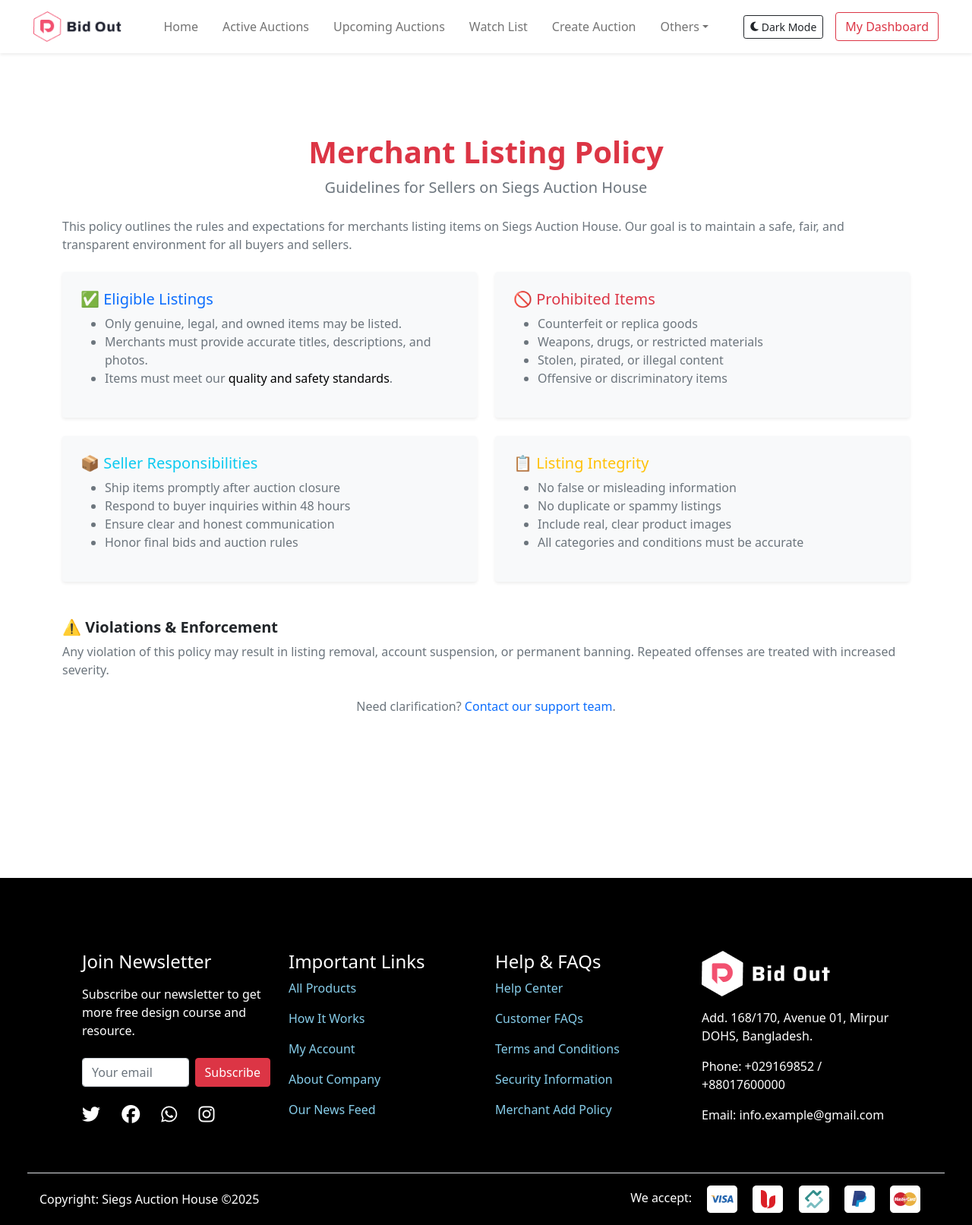
After one commit to TheRaOfEL/auctions, a Django app: page /merchant_policy in a window 1280 px wide. The commit adds this page. Shown: the whole page at 76% size. Run offline with Django 5.2, Linux system fonts and the light colour scheme; some libraries are stand-ins or nearby versions.

Commit message:
fixed the social icons, and added the remaining links to the footer menu

```diff
--- a/auction/urls.py
+++ b/auction/urls.py
@@ -1,6 +1,7 @@
 from django.urls import path
 
 from . import views
+from .views import security_information
 
 urlpatterns = [
     path('', views.index, name='homepage'),
@@ -19,4 +20,8 @@ urlpatterns = [
     path('about_company/', views.about_company, name='about_company'),
     path('our_news_feed/', views.our_news_feed, name='our_news_feed'),
     path('help_center/', views.help_center, name='help_center'),
+    path('subscribe/', views.handle_newsletter, name='handle_newsletter'),
+    path('customer_faqs/', views.customer_faqs, name='customer_faqs'),
+    path('security_information', views.security_information, name='security_information'),
+    path('merchant_policy', views.merchant_policy, name='merchant_policy'),
 ]
--- a/auction/views.py
+++ b/auction/views.py
@@ -6,9 +6,10 @@ from django.shortcuts import render, redirect, get_object_or_404
 from django.utils import timezone
 from django.http import JsonResponse
 from user.models import Profile
-from .forms import BidForm, AuctionForm
-from .models import AuctionListing, Bid
-from django.http import HttpResponseForbidden
+from .forms import BidForm, AuctionForm, NewsletterForm
+from .models import AuctionListing, Bid, NewsletterSubscriber
+from django.core.mail import send_mail
+
 
 
 # Create your views here.
@@ -307,6 +308,29 @@ def my_watchlist(request):
     return render(request, 'auction/watchlist.html', {'watchlist': watchlist_items})
 
 
+def handle_newsletter(request):
+    if request.method == 'POST':
+        form = NewsletterForm(request.POST)
+        if form.is_valid():
+            email = form.cleaned_data['email']
+            if not NewsletterSubscriber.objects.filter(email=email).exists():
+                form.save()
+                messages.success(request, "Subscribed to newsletter successfully!")
+
+                # Auto-send welcome email
+                send_mail(
+                    subject='Welcome to Siegs Auction Newsletter!',
+                    message='Thank you for subscribing to our newsletter. Stay tuned for exclusive auction updates and deals!',
+                    from_email=None,  # Uses DEFAULT_FROM_EMAIL
+                    recipient_list=[email],
+                    fail_silently=False,
+                )
+            else:
+                messages.info(request, "You're already subscribed.")
+        else:
+            messages.error(request, "Invalid email address.")
+    return redirect(request.META.get('HTTP_REFERER', '/'))
+
 def terms_and_conditions(request):
     return render(request, 'terms_and_condition.html')
 
@@ -322,5 +346,41 @@ def about_company(request):
 def our_news_feed(request):
     return render(request, 'our_news_feed.html')
 
+def customer_faqs(request):
+    customer_faqs = [
+        ("How do I create an account?", "Click on 'Sign Up' at the top-right corner and fill in your details."),
+        ("Is it free to list an item?",
+         "Yes, listing items is free. We charge only a small fee upon successful auction."),
+        ("How do I place a bid?", "Once an auction is live, you can place bids from the item’s detail page."),
+        ("What happens if I win?", "You’ll receive an email with payment and delivery instructions."),
+        ("Can I cancel my bid?", "No, all bids are final. Please bid responsibly."),
+        ("How can I edit or delete my auction?",
+         "You can edit or delete your auction before any bids are placed from your dashboard."),
+        ("What types of items can I list?", "You can list anything legal that complies with our listing guidelines."),
+        ("How do I upload photos of my item?", "During listing, use the image upload section to add clear photos."),
+        ("When will my auction start?", "You can set the start time when creating your auction."),
+        ("How long can my auction run?", "You can choose a duration between 1 hour and 30 days."),
+        ("How do I receive payment after an auction?",
+         "Buyers are instructed to pay you directly through your preferred payment method."),
+        ("Can I relist unsold items?", "Yes, items that don’t sell can be relisted for free."),
+        ("How do I report a fraudulent buyer?",
+         "Go to the buyer’s profile and click 'Report User' or contact support."),
+        ("Is my personal information safe?", "Yes, we use secure encryption to protect your data."),
+        ("Can I view upcoming auctions?", "Yes, the ‘Upcoming Auctions’ page lists all scheduled items."),
+        ("Do you have a mobile app?", "We’re working on one! For now, the website is mobile-optimized."),
+        ("How do I change my password?", "Go to Account Settings > Security to update your password."),
+        ("What happens if I miss a bidding deadline?",
+         "Unfortunately, late bids are not accepted. Set reminders to avoid missing deadlines."),
+        ("How do I unsubscribe from newsletters?", "Click the unsubscribe link in any newsletter email."),
+        ("Can I contact the seller before bidding?", "Yes, use the ‘Contact Seller’ button on the listing page."),
+    ]
+    return render(request, 'customer_faqs.html', {'customer_faqs': customer_faqs})
+
 def help_center(request):
     return render(request, 'help_center.html')
+
+def security_information(request):
+    return render(request, 'security_information.html')
+
+def merchant_policy(request):
+    return render(request, 'merchant_policy.html')
--- a/commerce/settings.py
+++ b/commerce/settings.py
@@ -36,7 +36,7 @@ BASE_DIR = Path(__file__).resolve().parent.parent
 SECRET_KEY = 'django-insecure-530$by62yh(^(d08w!94kmog^7natqvhz52!tjcsja(l+d6k(2'
 
 # SECURITY WARNING: don't run with debug turned on in production!
-DEBUG = False
+DEBUG = True
 
 ALLOWED_HOSTS = ['siegs-domain.onrender.com', '127.0.0.1', 'sieg-auction.up.railway.app']
 
--- a/static/css/style.css
+++ b/static/css/style.css
@@ -173,3 +173,11 @@ body.dark-mode .form-select option {
 .important-links a:hover {
     color: #f8d7da; /* or any hover color you like */
 }
+
+.footer-socials i {
+    color: white;
+    transition: color 0.3s;
+}
+.footer-socials i:hover {
+    color: #ffcc00; /* or any hover color you like */
+}
--- a/templates/main.html
+++ b/templates/main.html
@@ -129,14 +129,17 @@
                 <div class="access">
                     <h4 class="mb-3">Join Newsletter</h4>
                     <p class="mb-4">Subscribe our newsletter to get more free design course and resource.</p>
-                    <input type="text" name="subscribe" class="form-control" placeholder="your email">
-                    <button class="btn btn-danger btn-md mt-3" type="submit">Submit</button>
+                    <form method="POST" action="{% url 'handle_newsletter' %}" class="d-flex gap-2 mt-3">
+                        {% csrf_token %}
+                        <input type="email" name="email" class="form-control" placeholder="Your email" required>
+                        <button type="submit" class="btn btn-danger">Subscribe</button>
+                    </form>
 
-                    <div class="socials mt-4">
-                        <a class="me-4" href=""><i class="fa fs-4 fa-solid fa-twitter"></i></a>
-                        <a class="me-4" href=""><i class="fa fs-4 fa-solid fa-facebook"></i></a>
-                        <a class="me-4" href=""><i class="fa fs-4 fa-solid fa-whatsapp"></i></a>
-                        <a class="me-4" href=""><i class="fa fs-4 fa-solid fa-instagram"></i></a>
+                    <div class="socials mt-4 footer-socials">
+                        <a class="me-4" href="#"><i class="fab fa-twitter fs-4"></i></a>
+                        <a class="me-4" href="#"><i class="fab fa-facebook fs-4"></i></a>
+                        <a class="me-4" href="#"><i class="fab fa-whatsapp fs-4"></i></a>
+                        <a class="me-4" href="#"><i class="fab fa-instagram fs-4"></i></a>
                     </div>
                 </div>
             </div>
@@ -161,10 +164,10 @@
 
                     <div class="help-links d-grid gap-3">
                         <a href="{% url 'help_center' %}">Help Center</a>
-                        <a href="">Customer FAQs</a>
+                        <a href="{% url 'customer_faqs' %}">Customer FAQs</a>
                         <a href="{% url 'terms_and_conditions'%}">Terms and Conditions</a>
-                        <a href="">Security Information</a>
-                        <a href="">Merchant Add Policy</a>
+                        <a href="{% url 'security_information' %}">Security Information</a>
+                        <a href="{% url 'merchant_policy' %}">Merchant Add Policy</a>
                     </div>
                 </div>
             </div>
--- /dev/null
+++ b/templates/merchant_policy.html
@@ -0,0 +1,87 @@
+{% extends 'main.html' %}
+{% load static %}
+
+{% block content %}
+<section class="py-5 mt-5 bg-white text-dark">
+    <div class="container">
+        <!-- Header -->
+        <div class="text-center mb-4">
+            <h1 class="fw-bold text-danger">Merchant Listing Policy</h1>
+            <p class="text-muted lead">Guidelines for Sellers on Siegs Auction House</p>
+        </div>
+
+        <!-- Introduction -->
+        <div class="mb-4">
+            <p class="text-muted">This policy outlines the rules and expectations for merchants listing items on Siegs
+                Auction House. Our goal is to maintain a safe, fair, and transparent environment for all buyers and
+                sellers.</p>
+        </div>
+
+        <!-- Policy Sections -->
+        <div class="row g-4">
+            <!-- Item Eligibility -->
+            <div class="col-md-6">
+                <div class="p-4 bg-light rounded shadow-sm h-100">
+                    <h5 class="fw-semibold text-primary">✅ Eligible Listings</h5>
+                    <ul class="text-muted">
+                        <li>Only genuine, legal, and owned items may be listed.</li>
+                        <li>Merchants must provide accurate titles, descriptions, and photos.</li>
+                        <li>Items must meet our <a href="#">quality and safety standards</a>.</li>
+                    </ul>
+                </div>
+            </div>
+
+            <!-- Prohibited Items -->
+            <div class="col-md-6">
+                <div class="p-4 bg-light rounded shadow-sm h-100">
+                    <h5 class="fw-semibold text-danger">🚫 Prohibited Items</h5>
+                    <ul class="text-muted">
+                        <li>Counterfeit or replica goods</li>
+                        <li>Weapons, drugs, or restricted materials</li>
+                        <li>Stolen, pirated, or illegal content</li>
+                        <li>Offensive or discriminatory items</li>
+                    </ul>
+                </div>
+            </div>
+
+            <!-- Merchant Responsibilities -->
+            <div class="col-md-6">
+                <div class="p-4 bg-light rounded shadow-sm h-100">
+                    <h5 class="fw-semibold text-info">📦 Seller Responsibilities</h5>
+                    <ul class="text-muted">
+                        <li>Ship items promptly after auction closure</li>
+                        <li>Respond to buyer inquiries within 48 hours</li>
+                        <li>Ensure clear and honest communication</li>
+                        <li>Honor final bids and auction rules</li>
+                    </ul>
+                </div>
+            </div>
+
+            <!-- Listing Integrity -->
+            <div class="col-md-6">
+                <div class="p-4 bg-light rounded shadow-sm h-100">
+                    <h5 class="fw-semibold text-warning">📋 Listing Integrity</h5>
+                    <ul class="text-muted">
+                        <li>No false or misleading information</li>
+                        <li>No duplicate or spammy listings</li>
+                        <li>Include real, clear product images</li>
+                        <li>All categories and conditions must be accurate</li>
+                    </ul>
+                </div>
+            </div>
+        </div>
+
+        <!-- Consequences -->
+        <div class="mt-5">
+            <h5 class="fw-bold text-dark">⚠️ Violations & Enforcement</h5>
+            <p class="text-muted">Any violation of this policy may result in listing removal, account suspension, or
+                permanent banning. Repeated offenses are treated with increased severity.</p>
+        </div>
+
+        <!-- Contact -->
+        <div class="text-center mt-4">
+            <p class="text-muted">Need clarification? <a href="" class="text-primary">Contact our support team</a>.</p>
+        </div>
+    </div>
+</section>
+{% endblock %}
```
Also changed, not shown: auction/forms.py (+14 -1 lines), auction/models.py (+9 -0 lines), templates/customer_faqs.html (added, +30 -0 lines), templates/security_information.html (added, +72 -0 lines), auction/migrations/0004_newslettersubscriber.py (added), db.sqlite3, 1 other file.
